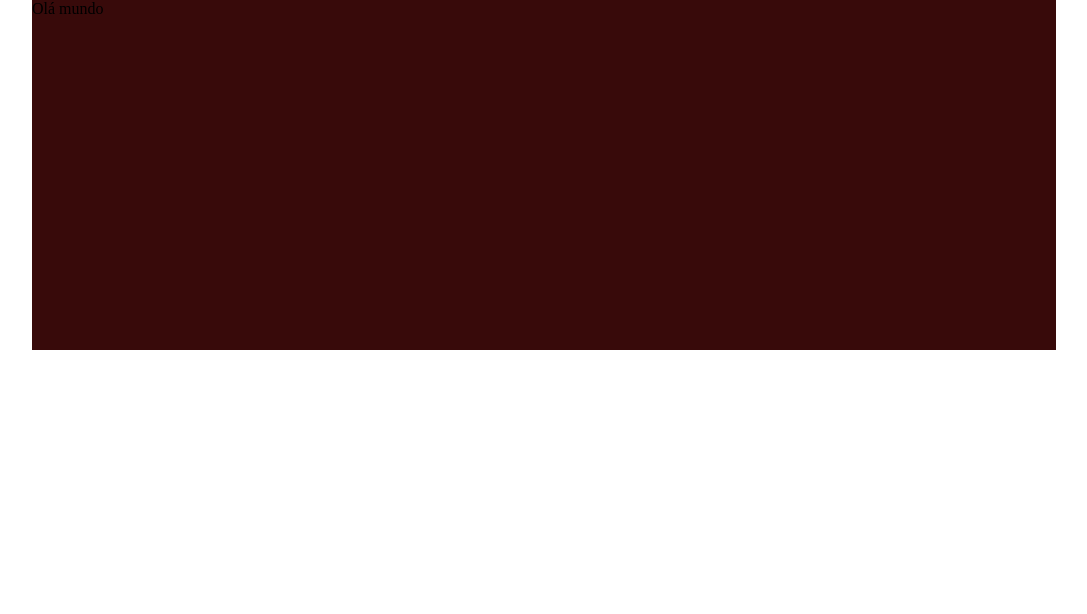
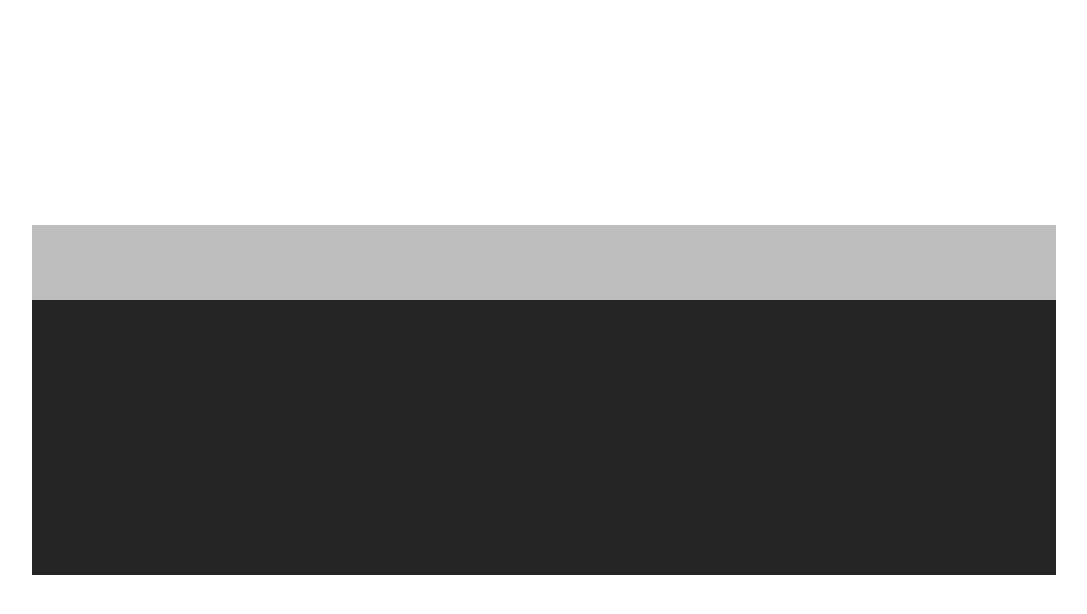
Before and after one commit to anajuliadev/calculadora-react, a React (Create React App) app: page / in a window 1280 px wide. Shown: the top 614 px of the page, without its empty margins (96-1183 px from the left). Built offline with nearby package versions, Linux system fonts and the light colour scheme.

Commit message:
criando o input

```diff
--- a/src/App.js
+++ b/src/App.js
@@ -1,10 +1,11 @@
 import { Container, Content } from './styles';
+import Input from './components/Input';
 
 const App = () => {
   return (
     <Container>
       <Content>
-        Olá mundo
+        <Input/>
       </Content>
     </Container>
   );
--- a/src/components/Input/index.js
+++ b/src/components/Input/index.js
@@ -1,8 +1,10 @@
+import { InputContainer } from "./style";
+
 const Input = () => {
   return (
-    <div className="App">
-      Olá mundo
-    </div>
+    <InputContainer>
+      <input />
+    </InputContainer>
   );
 }
 
--- a/src/components/Input/style.js
+++ b/src/components/Input/style.js
@@ -1 +1,27 @@
 import styled from 'styled-components';
+
+export const InputContainer = styled.div`
+    width: 100%;
+    height: 75px;
+    background-color: #202020ff;
+
+    displey: flex;
+    align-items: center;
+    justify-content: flex-end;
+
+    font-size: 24px;
+    font-family: 'Roboto';
+
+    input {
+        width: 100%;
+        height: 75px;
+        background-color: #bebebeff;
+        border: 0;
+        display: flex;
+        flex-direction: column;
+        align-items: flex-end;
+
+        font-size: 24px;
+        font-family: 'Roboto';
+    }
+`;
--- a/src/styles.js
+++ b/src/styles.js
@@ -2,7 +2,7 @@
 
 export const Container = styled.div`
     width: 100%;
-    height: 100%;
+    height: 100vh;
     background-color: #ffffffff;
 
     display: flex;
@@ -11,7 +11,7 @@
 `
 
 export const Content = styled.div`
-    background-color: #380a0aff;
+    background-color: #252525ff;
     width: 80%;
     min-height: 350px;
 `
```
Also changed, not shown: 2 other files (tests, documents, lock files or other folders).
